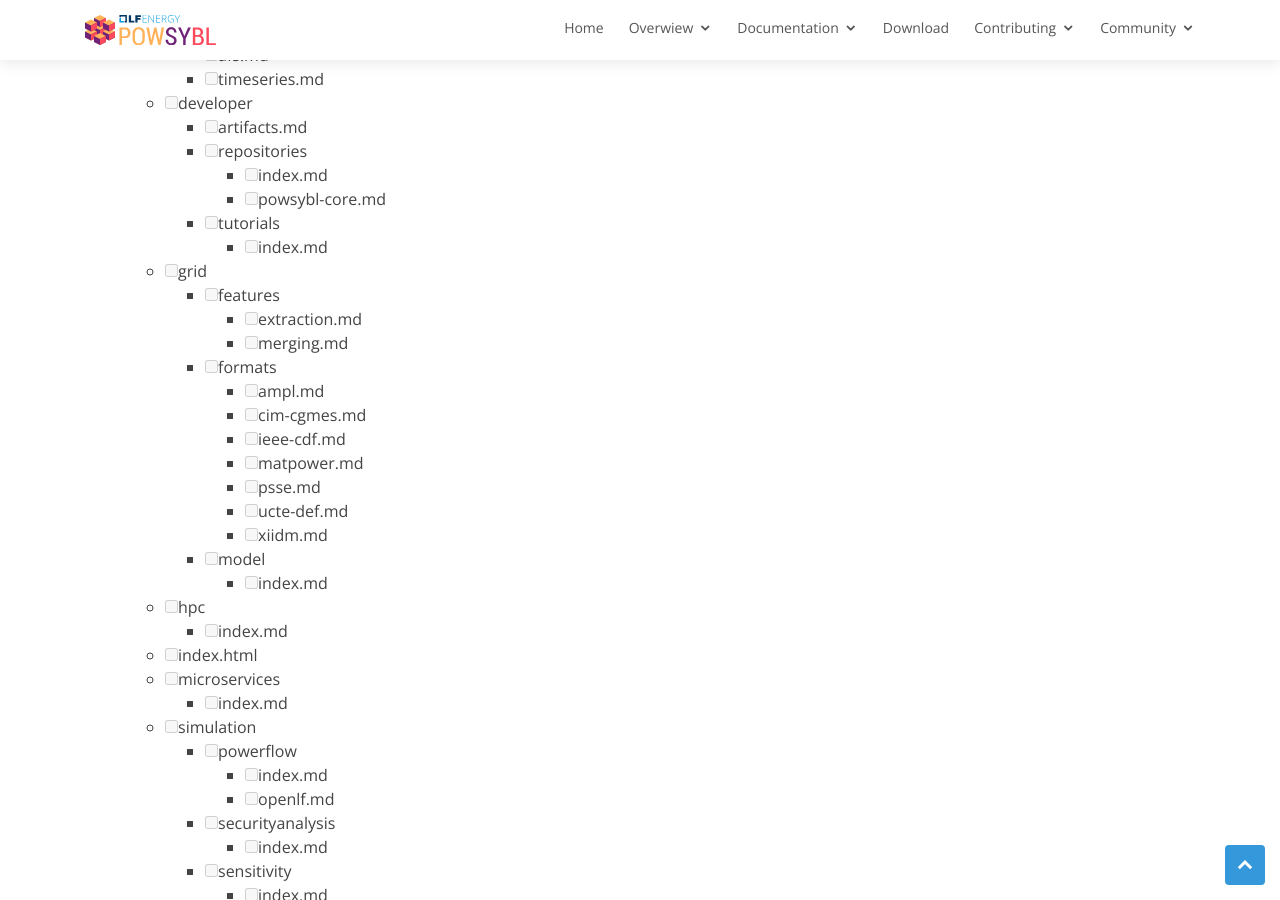
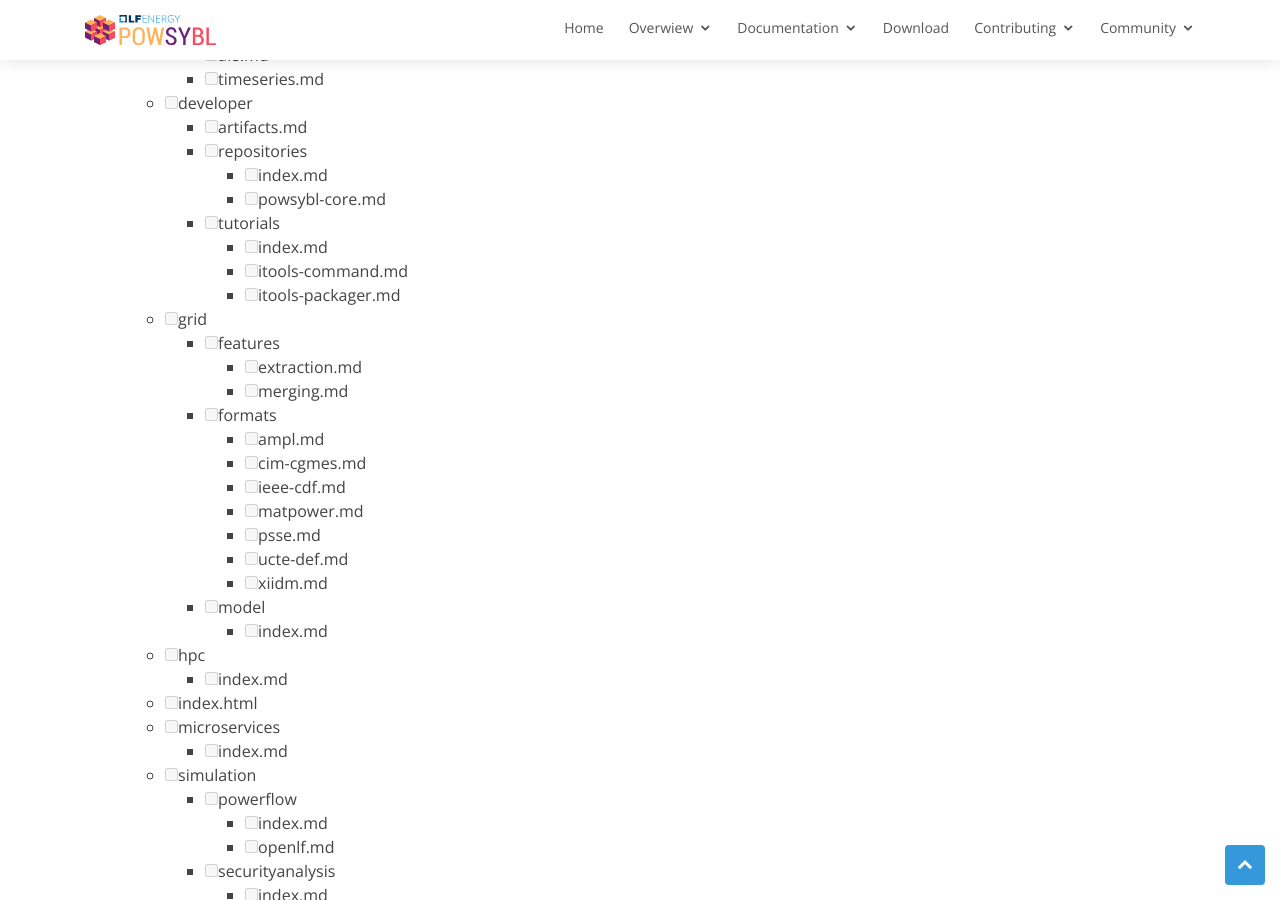
Before and after one commit to powsybl/powsybl.github.io, a Jekyll site: the page built from pages/todo/avancement.md, in a window 1280 px wide and 900 px high, scrolled down 353 px. Built offline with Jekyll 4.4.1, drawn with Linux system fonts in a browser that asks for light colours.

Commit message:
Update the progression status
Signed-off-by: Mathieu BAGUE <mathieu.bague@rte-france.com>

```diff
--- a/pages/todo/avancement.md
+++ b/pages/todo/avancement.md
@@ -25,6 +25,8 @@
             - [ ] powsybl-core.md
         - [ ] tutorials
             - [ ] index.md
+            - [ ] itools-command.md
+            - [ ] itools-packager.md
     - [ ] grid
         - [ ] features
             - [ ] extraction.md
@@ -60,7 +62,7 @@
             - [ ] index.md
         - [ ] index.md
         - [ ] itools
-            - [ ] index.md
+            - [X] index.md
         - [ ] user-stories
             - [ ] index.md
 - [ ] download
```
